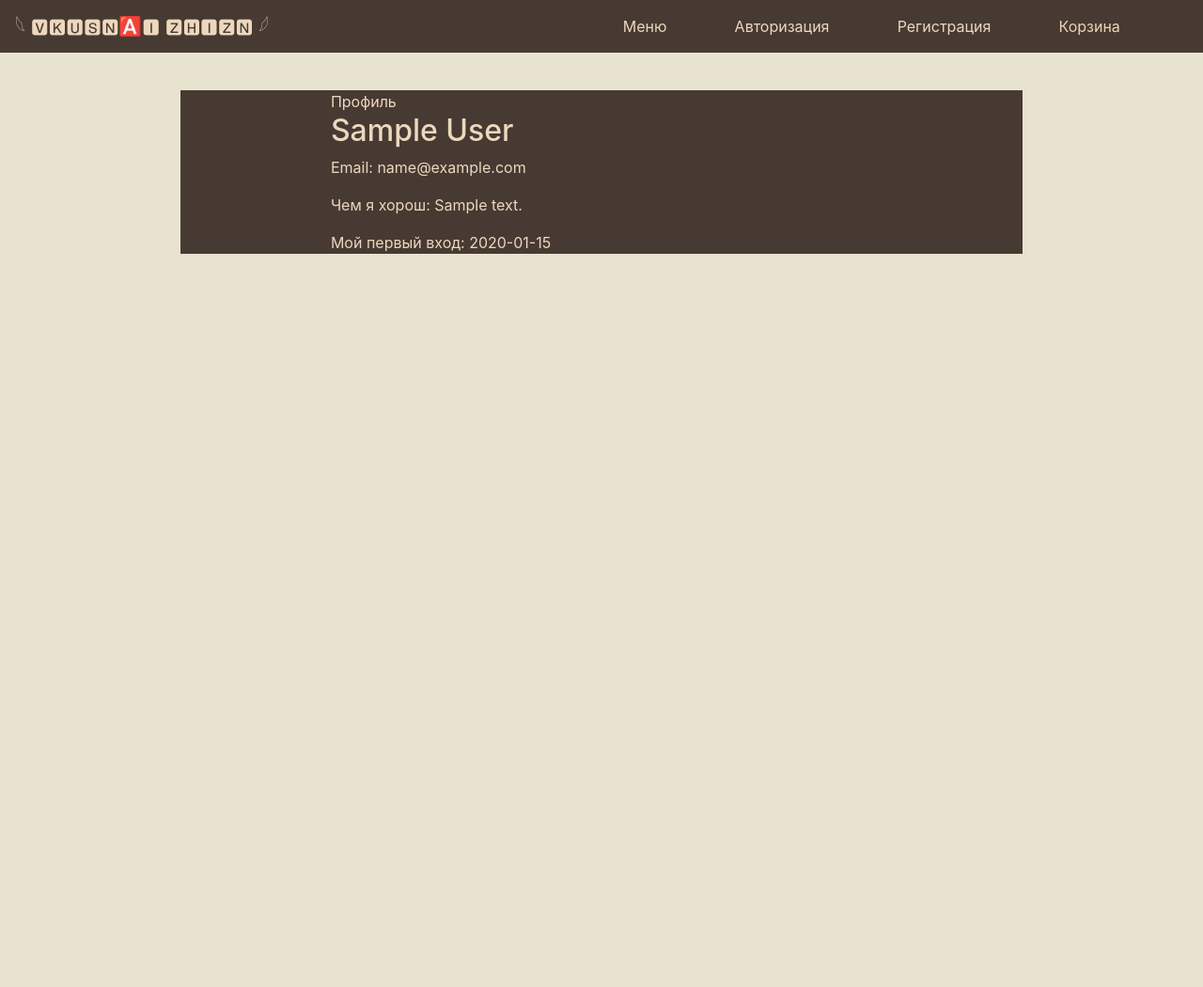
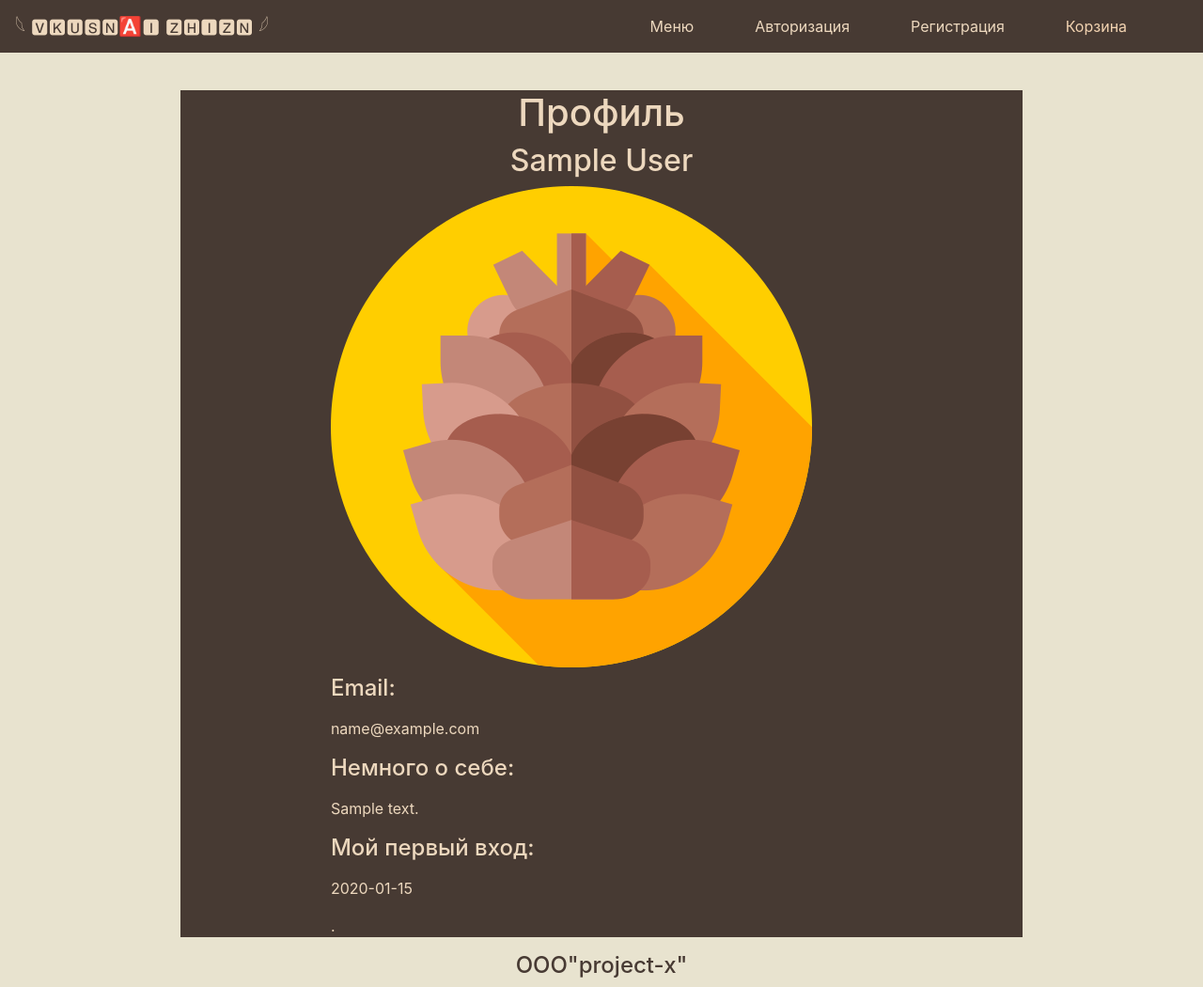
Before and after one commit to SaYxAp/Web, a Flask app: page /profile in a window 1280 px wide. Shown: the whole page at 94% size. Before the commit the page ends 270 px from the top, so only its background shows below. Run offline with Flask 3, Linux system fonts and the light colour scheme; a user stored in the database is signed in; tables that the repository leaves empty hold one stand-in row (values such as "Sample post"); some libraries are stand-ins or nearby versions.

Commit message:
Add files via upload

```diff
--- a/templates/base.html
+++ b/templates/base.html
@@ -22,7 +22,7 @@
 <header>
     <nav class="navbar navbar-light " style = "background-color: #473a33">
         <a class="navbar-brand" href="http://127.0.0.1:8080/main_page" style = "color: #edd8be">𓆩 🆅🅺🆄🆂🅽🅰🅸 🆉🅷🅸🆉🅽 𓆪</a>
-        <a></a><a></a><a></a><a></a>
+        <a></a><a></a><a></a><a></a><a></a>
         <a  href="http://127.0.0.1:8080/menu" style = "color: #edd8be">Меню</a>
         {% if ak == 0 %}
             <a  href="http://127.0.0.1:8080/login" style = "color: #edd8be">Авторизация</a>
@@ -35,10 +35,10 @@
     </nav>
 </header>
 <!-- Begin page content -->
-<div class="outercontainer" id=""scrl1></div>
-
+<div class="outercontainer"></div>
 <main role="main" class="container" style="width:70%;top: 10%;left:15%;margin:auto auto auto auto;background: #473a33;color:#edd8be">
     {% block content %}{% endblock %}
 </main>
+<div> <p> </p> <h4 align = "center" style = "color: #473a33"> ООО"project-x"</h4> </div>
 </body>
 </html>
--- a/templates/profile.html
+++ b/templates/profile.html
@@ -4,10 +4,12 @@
 <title>{{ title }}</title>
 
 <div class="container" style="width:70%;top: 10%;left:15%;margin:auto auto auto auto;background: #473a33;color:#edd8be">
-    <hi>{{ title }}</hi>
-    <h2>{{ user.name }}</h2>
-    <p>Email: {{ user.email}}</p>
-    <p>Чем я хорош: {{ user.about}}</p>
-    <p>Мой первый вход: {{ user.created_date.date() }}</p>
+    <h1 align="center">{{ title }}</h1>
+    <h2 align="center">{{ user.name }}</h2>
+    <img align="center" src="static/img/shish.png">
+    <h5><h4><p>Email: </h4>{{ user.email}}</p>
+    <h4><p>Немного о себе: </h4>{{ user.about}}</p>
+    <h4><p>Мой первый вход: </h4>{{ user.created_date.date() }}</p></h5>
+    <p>.</p>
 </div>
 {% endblock %}
```
